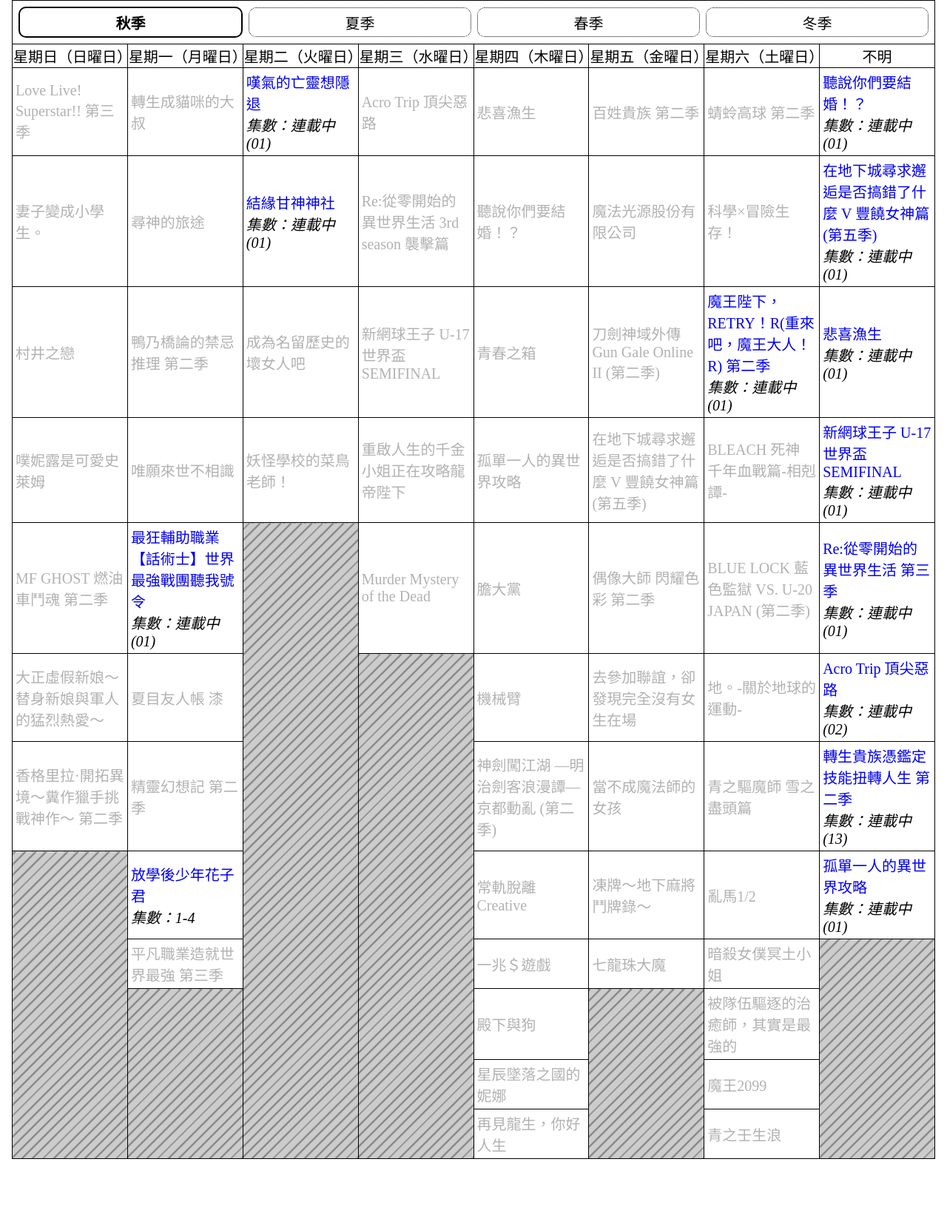
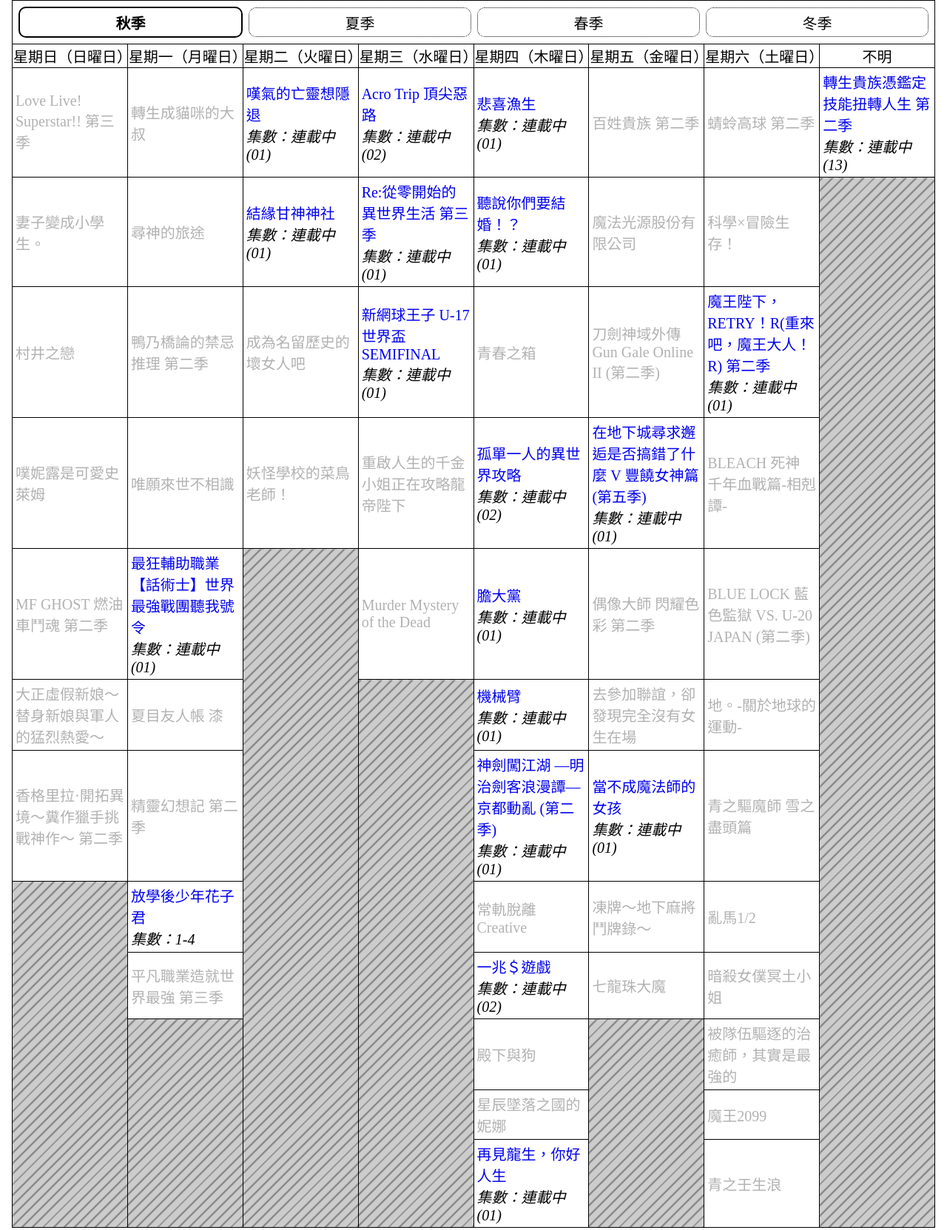
Before and after one commit to hkleungai/anime1-show-list, a plain HTML site: page index.html in a window 1280 px wide. Shown: the part 261-1924 px from the top of the page at 74% size. Before the commit the page ends 1844 px from the top, so only its background shows below. Drawn offline with Linux system fonts and the light colour scheme.

Commit message:
deploy: f4a8a140c9caa7091c9fb69d9b74cf81625e8dd1

```diff
--- a/index.html
+++ b/index.html
@@ -175,81 +175,80 @@
 </span><td><span class="not-allowed">轉生成貓咪的大叔
 </span><td><p class="no-margin-block"><a href="https://anime1.me/?cat=1521">嘆氣的亡靈想隱退
 </a></p><p class="no-margin-block italic">集數：連載中(01)
-</p></td><td><span class="not-allowed">Acro Trip 頂尖惡路
-</span><td><span class="not-allowed">悲喜漁生
-</span><td><span class="not-allowed">百姓貴族 第二季
+</p></td><td><p class="no-margin-block"><a href="https://anime1.me/?cat=1524">Acro Trip 頂尖惡路
+</a></p><p class="no-margin-block italic">集數：連載中(02)
+</p></td><td><p class="no-margin-block"><a href="https://anime1.me/?cat=1527">悲喜漁生
+</a></p><p class="no-margin-block italic">集數：連載中(01)
+</p></td><td><span class="not-allowed">百姓貴族 第二季
 </span><td><span class="not-allowed">蜻蛉高球 第二季
-</span><td><p class="no-margin-block"><a href="https://anime1.me/?cat=1529">聽說你們要結婚！？
-</a></p><p class="no-margin-block italic">集數：連載中(01)
+</span><td><p class="no-margin-block"><a href="https://anime1.me/?cat=1520">轉生貴族憑鑑定技能扭轉人生 第二季
+</a></p><p class="no-margin-block italic">集數：連載中(13)
 </p></td></tr><tr><td><span class="not-allowed">妻子變成小學生。
 </span><td><span class="not-allowed">尋神的旅途
 </span><td><p class="no-margin-block"><a href="https://anime1.me/?cat=1523">結緣甘神神社
 </a></p><p class="no-margin-block italic">集數：連載中(01)
-</p></td><td><span class="not-allowed">Re:從零開始的異世界生活 3rd season 襲擊篇
-</span><td><span class="not-allowed">聽說你們要結婚！？
-</span><td><span class="not-allowed">魔法光源股份有限公司
+</p></td><td><p class="no-margin-block"><a href="https://anime1.me/?cat=1525">Re:從零開始的異世界生活 第三季
+</a></p><p class="no-margin-block italic">集數：連載中(01)
+</p></td><td><p class="no-margin-block"><a href="https://anime1.me/?cat=1529">聽說你們要結婚！？
+</a></p><p class="no-margin-block italic">集數：連載中(01)
+</p></td><td><span class="not-allowed">魔法光源股份有限公司
 </span><td><span class="not-allowed">科學×冒險生存！
-</span><td><p class="no-margin-block"><a href="https://anime1.me/?cat=1528">在地下城尋求邂逅是否搞錯了什麼 V 豐饒女神篇 (第五季)
-</a></p><p class="no-margin-block italic">集數：連載中(01)
-</p></td></tr><tr><td><span class="not-allowed">村井之戀
+</span><td class="deleted" rowspan="11"></td></tr><tr><td><span class="not-allowed">村井之戀
 </span><td><span class="not-allowed">鴨乃橋論的禁忌推理 第二季
 </span><td><span class="not-allowed">成為名留歷史的壞女人吧
-</span><td><span class="not-allowed">新網球王子 U-17 世界盃 SEMIFINAL
-</span><td><span class="not-allowed">青春之箱
+</span><td><p class="no-margin-block"><a href="https://anime1.me/?cat=1526">新網球王子 U-17 世界盃 SEMIFINAL
+</a></p><p class="no-margin-block italic">集數：連載中(01)
+</p></td><td><span class="not-allowed">青春之箱
 </span><td><span class="not-allowed">刀劍神域外傳Gun Gale Online II (第二季)
 </span><td><p class="no-margin-block"><a href="https://anime1.me/?cat=1519">魔王陛下，RETRY！R(重來吧，魔王大人！ R) 第二季
-</a></p><p class="no-margin-block italic">集數：連載中(01)
-</p></td><td><p class="no-margin-block"><a href="https://anime1.me/?cat=1527">悲喜漁生
 </a></p><p class="no-margin-block italic">集數：連載中(01)
 </p></td></tr><tr><td><span class="not-allowed">噗妮露是可愛史萊姆
 </span><td><span class="not-allowed">唯願來世不相識
 </span><td><span class="not-allowed">妖怪學校的菜鳥老師！
 </span><td><span class="not-allowed">重啟人生的千金小姐正在攻略龍帝陛下
-</span><td><span class="not-allowed">孤單一人的異世界攻略
-</span><td><span class="not-allowed">在地下城尋求邂逅是否搞錯了什麼 V 豐饒女神篇 (第五季)
-</span><td><span class="not-allowed">BLEACH 死神 千年血戰篇-相剋譚-
-</span><td><p class="no-margin-block"><a href="https://anime1.me/?cat=1526">新網球王子 U-17 世界盃 SEMIFINAL
+</span><td><p class="no-margin-block"><a href="https://anime1.me/?cat=1518">孤單一人的異世界攻略
+</a></p><p class="no-margin-block italic">集數：連載中(02)
+</p></td><td><p class="no-margin-block"><a href="https://anime1.me/?cat=1528">在地下城尋求邂逅是否搞錯了什麼 V 豐饒女神篇 (第五季)
 </a></p><p class="no-margin-block italic">集數：連載中(01)
-</p></td></tr><tr><td><span class="not-allowed">MF GHOST 燃油車鬥魂 第二季
+</p></td><td><span class="not-allowed">BLEACH 死神 千年血戰篇-相剋譚-
+</span></tr><tr><td><span class="not-allowed">MF GHOST 燃油車鬥魂 第二季
 </span><td><p class="no-margin-block"><a href="https://anime1.me/?cat=1522">最狂輔助職業【話術士】世界最強戰團聽我號令
 </a></p><p class="no-margin-block italic">集數：連載中(01)
 </p></td><td class="deleted" rowspan="8"></td><td><span class="not-allowed">Murder Mystery of the Dead
-</span><td><span class="not-allowed">膽大黨
-</span><td><span class="not-allowed">偶像大師 閃耀色彩 第二季
+</span><td><p class="no-margin-block"><a href="https://anime1.me/?cat=1530">膽大黨
+</a></p><p class="no-margin-block italic">集數：連載中(01)
+</p></td><td><span class="not-allowed">偶像大師 閃耀色彩 第二季
 </span><td><span class="not-allowed">BLUE LOCK 藍色監獄 VS. U-20 JAPAN (第二季)
-</span><td><p class="no-margin-block"><a href="https://anime1.me/?cat=1525">Re:從零開始的異世界生活 第三季
+</span></tr><tr><td><span class="not-allowed">大正虛假新娘～替身新娘與軍人的猛烈熱愛～
+</span><td><span class="not-allowed">夏目友人帳 漆
+</span><td class="deleted" rowspan="7"></td><td><p class="no-margin-block"><a href="https://anime1.me/?cat=1532">機械臂
 </a></p><p class="no-margin-block italic">集數：連載中(01)
-</p></td></tr><tr><td><span class="not-allowed">大正虛假新娘～替身新娘與軍人的猛烈熱愛～
-</span><td><span class="not-allowed">夏目友人帳 漆
-</span><td class="deleted" rowspan="7"></td><td><span class="not-allowed">機械臂
-</span><td><span class="not-allowed">去參加聯誼，卻發現完全沒有女生在場
+</p></td><td><span class="not-allowed">去參加聯誼，卻發現完全沒有女生在場
 </span><td><span class="not-allowed">地。-關於地球的運動-
-</span><td><p class="no-margin-block"><a href="https://anime1.me/?cat=1524">Acro Trip 頂尖惡路
-</a></p><p class="no-margin-block italic">集數：連載中(02)
-</p></td></tr><tr><td><span class="not-allowed">香格里拉·開拓異境～糞作獵手挑戰神作～ 第二季
+</span></tr><tr><td><span class="not-allowed">香格里拉·開拓異境～糞作獵手挑戰神作～ 第二季
 </span><td><span class="not-allowed">精靈幻想記 第二季
-</span><td><span class="not-allowed">神劍闖江湖 ―明治劍客浪漫譚― 京都動亂 (第二季)
-</span><td><span class="not-allowed">當不成魔法師的女孩
-</span><td><span class="not-allowed">青之驅魔師 雪之盡頭篇
-</span><td><p class="no-margin-block"><a href="https://anime1.me/?cat=1520">轉生貴族憑鑑定技能扭轉人生 第二季
-</a></p><p class="no-margin-block italic">集數：連載中(13)
-</p></td></tr><tr><td class="deleted" rowspan="5"></td><td><p class="no-margin-block"><a href="https://anime1.me/?cat=1367">放學後少年花子君
+</span><td><p class="no-margin-block"><a href="https://anime1.me/?cat=1534">神劍闖江湖 ―明治劍客浪漫譚― 京都動亂 (第二季)
+</a></p><p class="no-margin-block italic">集數：連載中(01)
+</p></td><td><p class="no-margin-block"><a href="https://anime1.me/?cat=1535">當不成魔法師的女孩
+</a></p><p class="no-margin-block italic">集數：連載中(01)
+</p></td><td><span class="not-allowed">青之驅魔師 雪之盡頭篇
+</span></tr><tr><td class="deleted" rowspan="5"></td><td><p class="no-margin-block"><a href="https://anime1.me/?cat=1367">放學後少年花子君
 </a></p><p class="no-margin-block italic">集數：1-4
 </p></td><td><span class="not-allowed">常軌脫離Creative
 </span><td><span class="not-allowed">凍牌～地下麻將鬥牌錄～
 </span><td><span class="not-allowed">亂馬1/2
-</span><td><p class="no-margin-block"><a href="https://anime1.me/?cat=1518">孤單一人的異世界攻略
-</a></p><p class="no-margin-block italic">集數：連載中(01)
-</p></td></tr><tr><td><span class="not-allowed">平凡職業造就世界最強 第三季
-</span><td><span class="not-allowed">一兆＄遊戲
-</span><td><span class="not-allowed">七龍珠大魔
+</span></tr><tr><td><span class="not-allowed">平凡職業造就世界最強 第三季
+</span><td><p class="no-margin-block"><a href="https://anime1.me/?cat=1533">一兆＄遊戲
+</a></p><p class="no-margin-block italic">集數：連載中(02)
+</p></td><td><span class="not-allowed">七龍珠大魔
 </span><td><span class="not-allowed">暗殺女僕冥土小姐
-</span><td class="deleted" rowspan="4"></td></tr><tr><td class="deleted" rowspan="3"></td><td><span class="not-allowed">殿下與狗
+</span></tr><tr><td class="deleted" rowspan="3"></td><td><span class="not-allowed">殿下與狗
 </span><td class="deleted" rowspan="3"></td><td><span class="not-allowed">被隊伍驅逐的治癒師，其實是最強的
 </span></tr><tr><td><span class="not-allowed">星辰墜落之國的妮娜
 </span><td><span class="not-allowed">魔王2099
-</span></tr><tr><td><span class="not-allowed">再見龍生，你好人生
-</span><td><span class="not-allowed">青之壬生浪
+</span></tr><tr><td><p class="no-margin-block"><a href="https://anime1.me/?cat=1531">再見龍生，你好人生
+</a></p><p class="no-margin-block italic">集數：連載中(01)
+</p></td><td><span class="not-allowed">青之壬生浪
 </span></tr></tbody></table><table id="table-id__2024-夏"><thead><tr><th>星期日（日曜日）
 </th><th>星期一（月曜日）
 </th><th>星期二（火曜日）
```
